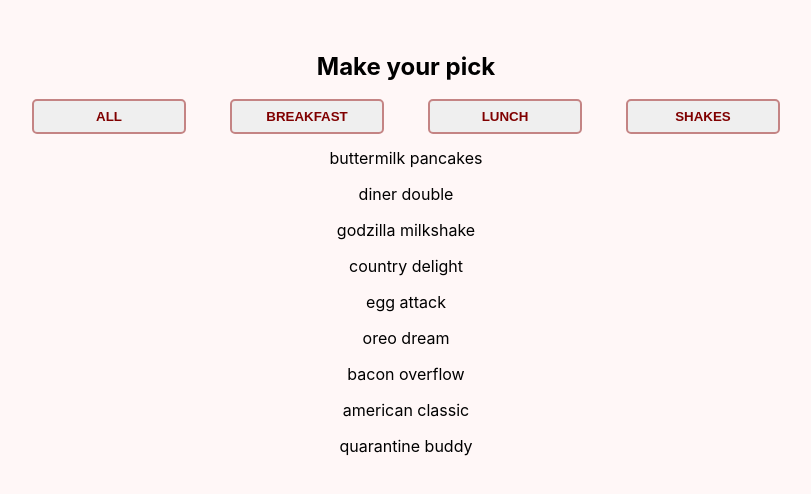
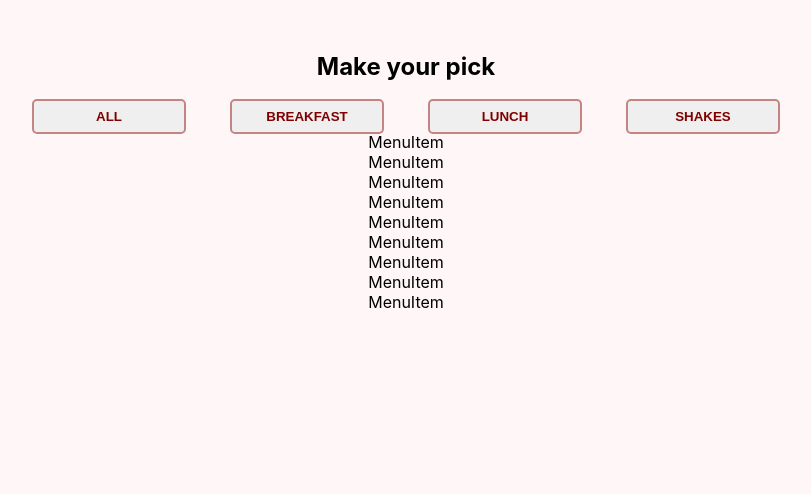
Before and after one commit to BSlaven/menu-app, a React (Vite) app: page / in a window 1280 px wide. Shown: the top 494 px of the page, without its empty margins (234-1045 px from the left). Built offline with nearby package versions, Linux system fonts and the light colour scheme.

Commit message:
import menuitem into menu component

```diff
--- a/src/components/Menu/Menu.jsx
+++ b/src/components/Menu/Menu.jsx
@@ -1,7 +1,8 @@
 import { useState, useEffect } from 'react';
 import classes from './Menu.module.css';
 import menu from '../../data';
-import Categories from '../Categories/Categories'
+import Categories from '../Categories/Categories';
+import MenuItem from '../MenuItem/MenuItem';
 
 const Menu = () => {
 
@@ -26,7 +27,7 @@ const Menu = () => {
     <div className={classes.menu}>
       <h2>Make your pick</h2>
       <Categories categories={categories} click={filterMenu} />
-      {myMenu && myMenu.map(item => <p>{item.title}</p>)}
+      {myMenu && myMenu.map(item => <MenuItem key={item.id}item={item}>{item.title}</MenuItem>)}
     </div>
   )
 }
--- a/src/components/MenuItem/MenuItem.jsx
+++ b/src/components/MenuItem/MenuItem.jsx
@@ -0,0 +1,11 @@
+import classes from './MenuItem.module.css';
+
+const MenuItem = () => {
+  return (
+    <div className={classes.item}>
+      MenuItem
+    </div>
+  )
+}
+
+export default MenuItem
```
